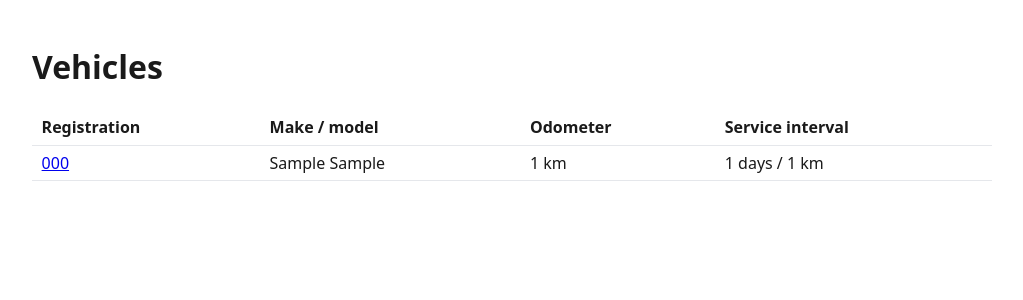
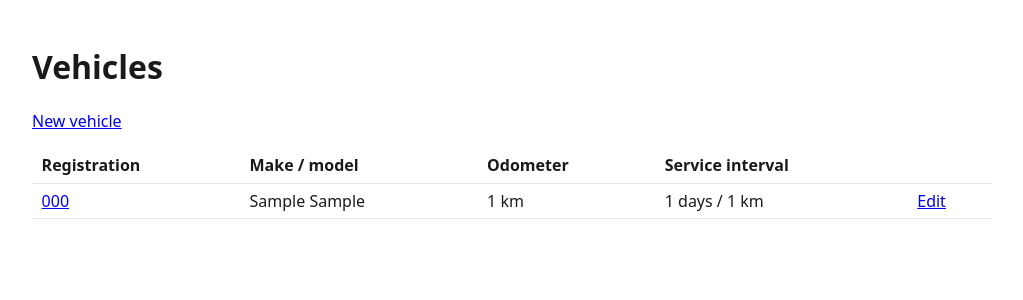
Before and after one commit to ShreyNag/takehome-08-fleet-maintenance, a Django app: page /vehicles/ in a window 1280 px wide. Shown: the part 46-346 px from the top of the page, without its empty margins (128-1151 px from the left). Run offline with Django 5.2, Linux system fonts and the light colour scheme; a user stored in the database is signed in; tables that the repository leaves empty hold one stand-in row (values such as "Sample post").

Commit message:
Add vehicle create and edit views (manager-only)
VehicleForm exposes only the fields a manager should be typing by hand --
next_due_date/next_due_odometer are excluded because they're derived
fields the session-4 service layer owns, and is_archived is excluded
because that's a separate POST action, not a form field.

VehicleCreateView/UpdateView share a VehicleFormMixin (form_class,
template, get_success_url, the success message) -- real, current
duplication between two views, not a hypothetical one.

VehicleUpdateView keeps the default (active-only) manager rather than
all_objects: editing an archived vehicle's specs isn't a described use
case this session, so it 404s until restored.

Both gated by FleetManagerRequiredMixin; verified a technician gets 403
on GET for both.

```diff
--- a/fleet/templates/fleet/vehicle_detail.html
+++ b/fleet/templates/fleet/vehicle_detail.html
@@ -7,6 +7,10 @@
   <p>{{ vehicle.make }} {{ vehicle.model }}</p>
   <p>Odometer: {{ vehicle.current_odometer }} km</p>
   <p>Service interval: every {{ vehicle.service_interval_days }} days or {{ vehicle.service_interval_km }} km</p>
+
+  {% if user.is_fleet_manager and not vehicle.is_archived %}
+    <p><a href="{% url 'vehicle-update' vehicle.pk %}">Edit</a></p>
+  {% endif %}
 
   <h2>Service history</h2>
   <table>
--- a/fleet/templates/fleet/vehicle_list.html
+++ b/fleet/templates/fleet/vehicle_list.html
@@ -4,6 +4,10 @@
 
 {% block content %}
   <h1>Vehicles</h1>
+
+  {% if user.is_fleet_manager %}
+    <p><a href="{% url 'vehicle-create' %}">New vehicle</a></p>
+  {% endif %}
 
   <table>
     <thead>
@@ -12,6 +16,7 @@
         <th>Make / model</th>
         <th>Odometer</th>
         <th>Service interval</th>
+        {% if user.is_fleet_manager %}<th></th>{% endif %}
       </tr>
     </thead>
     <tbody>
@@ -21,9 +26,12 @@
           <td>{{ vehicle.make }} {{ vehicle.model }}</td>
           <td>{{ vehicle.current_odometer }} km</td>
           <td>{{ vehicle.service_interval_days }} days / {{ vehicle.service_interval_km }} km</td>
+          {% if user.is_fleet_manager %}
+            <td><a href="{% url 'vehicle-update' vehicle.pk %}">Edit</a></td>
+          {% endif %}
         </tr>
       {% empty %}
-        <tr><td colspan="4">No vehicles yet.</td></tr>
+        <tr><td colspan="5">No vehicles yet.</td></tr>
       {% endfor %}
     </tbody>
   </table>
--- a/fleet/urls.py
+++ b/fleet/urls.py
@@ -4,5 +4,7 @@ from . import views
 
 urlpatterns = [
     path("vehicles/", views.VehicleListView.as_view(), name="vehicle-list"),
+    path("vehicles/create/", views.VehicleCreateView.as_view(), name="vehicle-create"),
     path("vehicles/<int:pk>/", views.VehicleDetailView.as_view(), name="vehicle-detail"),
+    path("vehicles/<int:pk>/edit/", views.VehicleUpdateView.as_view(), name="vehicle-update"),
 ]
--- a/fleet/views.py
+++ b/fleet/views.py
@@ -1,6 +1,10 @@
+from django.contrib import messages
 from django.contrib.auth.mixins import LoginRequiredMixin
-from django.views.generic import DetailView, ListView
+from django.urls import reverse
+from django.views.generic import CreateView, DetailView, ListView, UpdateView
 
+from accounts.mixins import FleetManagerRequiredMixin
+from .forms import VehicleForm
 from .models import Vehicle
 
 
@@ -51,3 +55,32 @@
         # it either.
         context["service_records"] = self.object.service_records.order_by("-created_at")
         return context
+
+
+class VehicleFormMixin:
+    """Shared by create and edit -- same form, same template, same
+    success-redirect and message. Enough real duplication (5+ identical
+    lines twice) to be worth factoring, unlike the two-line cases the
+    project otherwise leaves alone."""
+
+    model = Vehicle
+    form_class = VehicleForm
+    template_name = "fleet/vehicle_form.html"
+
+    def get_success_url(self):
+        return reverse("vehicle-detail", kwargs={"pk": self.object.pk})
+
+    def form_valid(self, form):
+        response = super().form_valid(form)
+        messages.success(self.request, f"{self.object.registration_number} saved.")
+        return response
+
+
+class VehicleCreateView(FleetManagerRequiredMixin, VehicleFormMixin, CreateView):
+    pass
+
+
+class VehicleUpdateView(FleetManagerRequiredMixin, VehicleFormMixin, UpdateView):
+    """Scoped to the default manager (excludes archived) on purpose:
+    editing specs on an archived vehicle isn't a use case this session's
+    brief describes. Restore it first."""
```
Also changed, not shown: fleet/forms.py (added, +22 -0 lines), fleet/templates/fleet/vehicle_form.html (added, +12 -0 lines).
